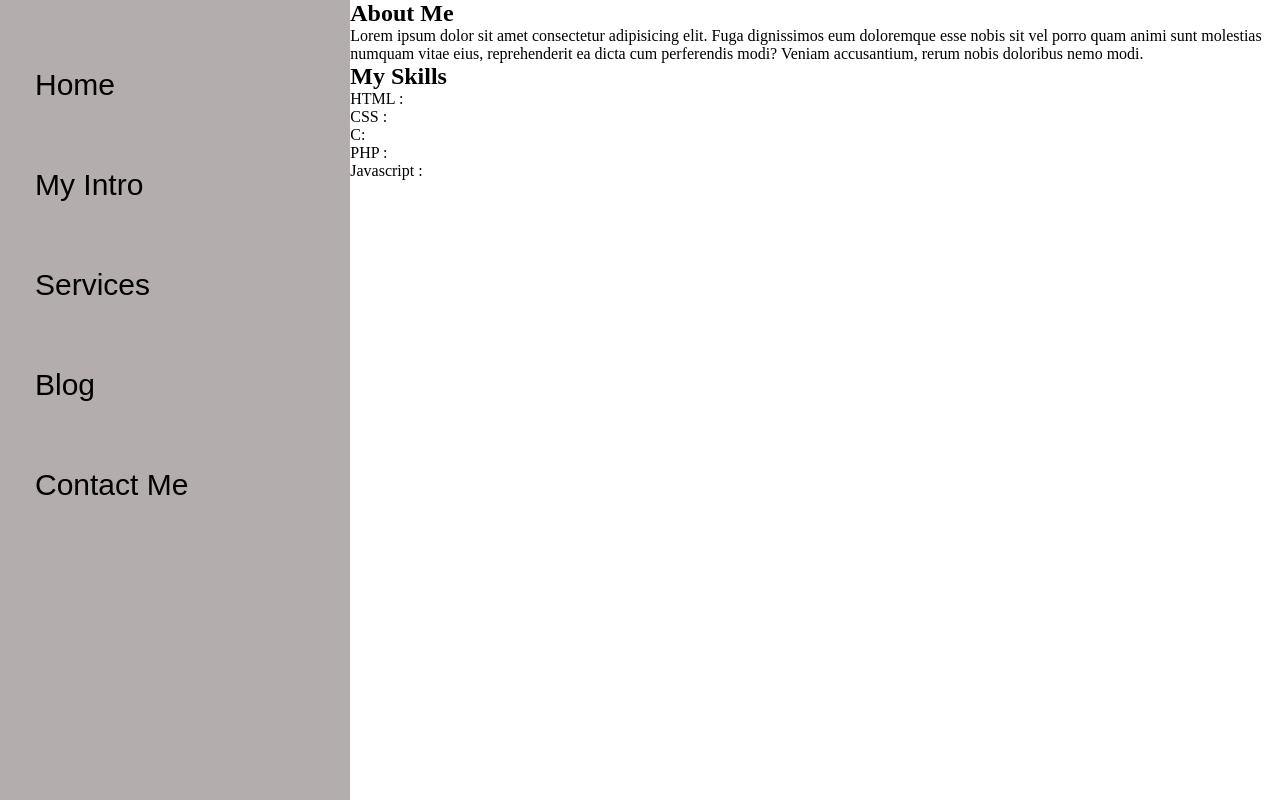
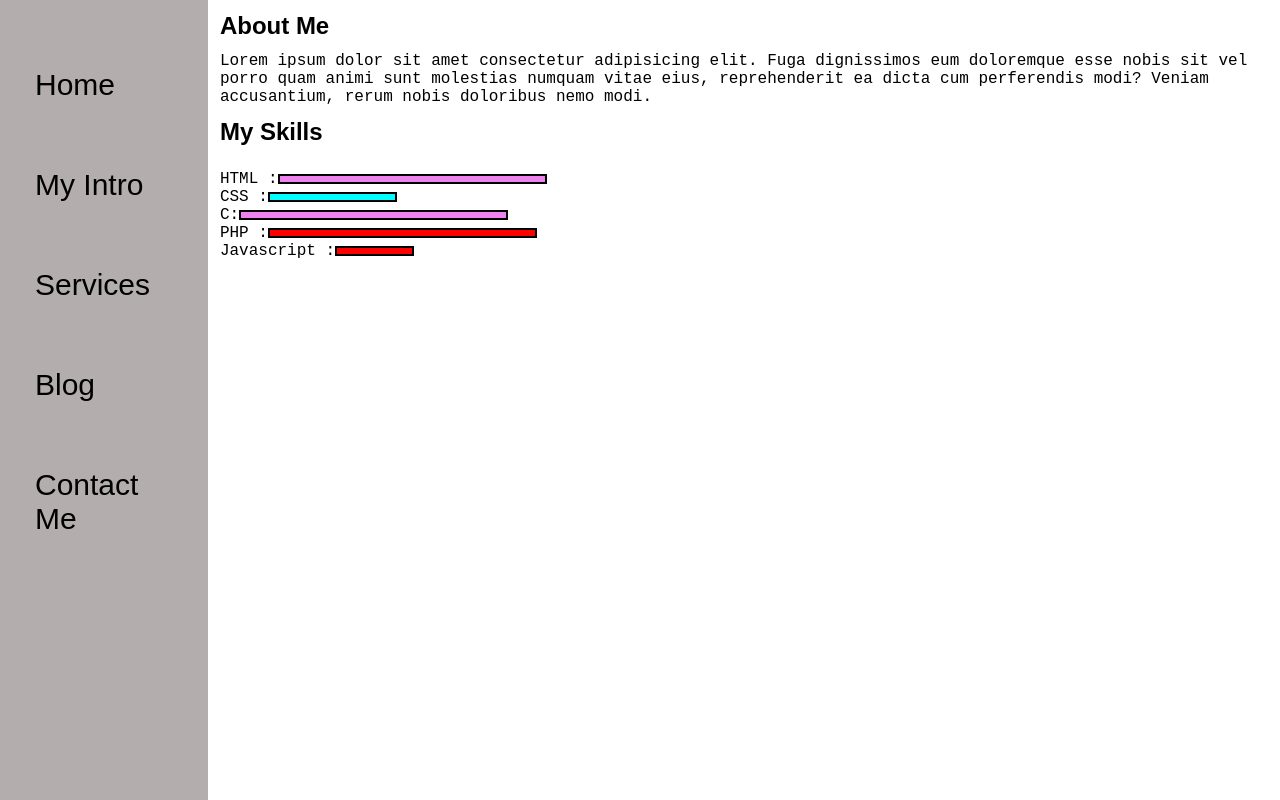
Before and after one commit to Anshojha/PortFolio_web_Page, a plain HTML site: page intro.html in a window 1280 px wide. Drawn offline with Linux system fonts and the light colour scheme; a web font is replaced by a local one.

Commit message:
Today I learent  how javscript work to display and hide the menu bar

```diff
--- a/style.css
+++ b/style.css
@@ -10,9 +10,15 @@
 
 .sidebar {
     background-color: rgb(179, 173, 173);
-    width: 434px;
+    /* width: 434px; */
     font-family: 'Radio Canada', sans-serif;
     height: 100vh;
+    transition: transform 0.3s ease-in;
+}
+
+.sidebargo{
+    transform: translate(-433px,0px);
+    position: absolute;
 }
 
 .sidebar nav {
@@ -157,11 +163,75 @@
     font-family: 'Fira Sans', sans-serif;
 }
 
-.blogcontainer h1 {
+h1 {
     font-family: 'Fira Sans', sans-serif;
     margin: 23px;
 }
 
-.blogitem p {
-    font-family: 'Source Code Pro', sans-serif;
+ p {
+    font-family: 'Source Code Pro', monospace;
 }
+
+.intro h2{
+    font-family: 'Fira Sans', sans-serif;
+    margin: 12px;
+}
+
+.intro p{
+    margin: 12px;
+    font-family: 'Source Code Pro', monospace;
+}
+
+.skillcontainer{
+padding: 12px;
+}
+
+.skillitem{
+    display: flex;
+    align-items: center;
+    font-family: 'Source Code Pro', monospace;
+}
+
+.skill{
+    width: 265px;
+    height: 6px;
+    background-color: red;
+    border: 2px solid black;
+
+}
+
+.hundread{
+    width: 265px;
+    background-color: violet;
+}
+
+.fifty{
+    width: 125px;
+    background-color: aqua;
+}
+
+.t5{
+    width: 75px;
+    color: yellowgreen;
+}
+
+.hamburger{
+    position: absolute;
+    cursor: pointer;
+    top: 10px;
+    left: 10px;
+}
+
+.cross{
+    margin-left: 155px;
+}
+
+
+@media (max-width:1615px) {
+    /* *{background-color: rgb(165, 105, 105);} */
+
+    /* .sidebar{
+        transform: translate(-433px,0px);
+        position: absolute;
+    } */
+}
```
Also changed, not shown: index.html (+7 -1 lines), script.js (added, +14 -0 lines), cross.png (added), ham.png (added).
